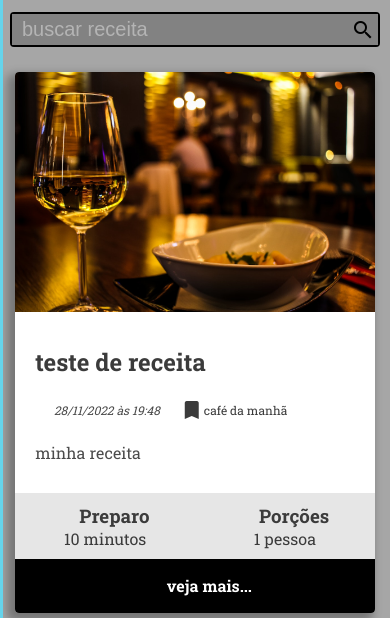
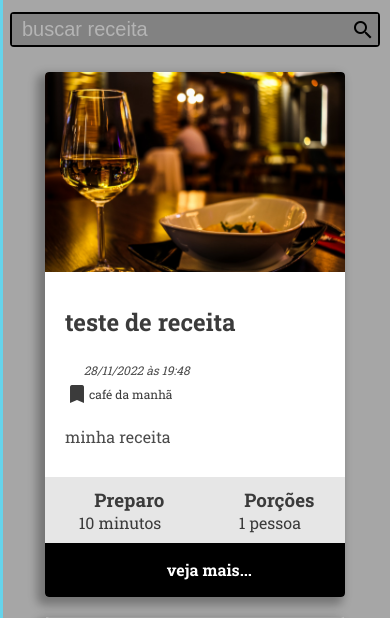
Before and after one commit to devguilhermecosta/project-recipes, a Django app: page / in a window 390 px wide. Shown: the part 106-724 px from the top of the page. Run offline with Django 4.2, Linux system fonts and the light colour scheme; data comes from the database, SQL or seed files in the repository; grey boxes are pictures that could not be loaded.

Commit message:
Update style.css

```diff
--- a/recipes/static/recipes/css/style.css
+++ b/recipes/static/recipes/css/style.css
@@ -334,3 +334,9 @@ header > a {
         margin: 0 auto;
     }
 }
+
+@media screen and (max-width: 1024px) {
+    .card-container {
+        max-width: 300px;
+    }
+}
```
